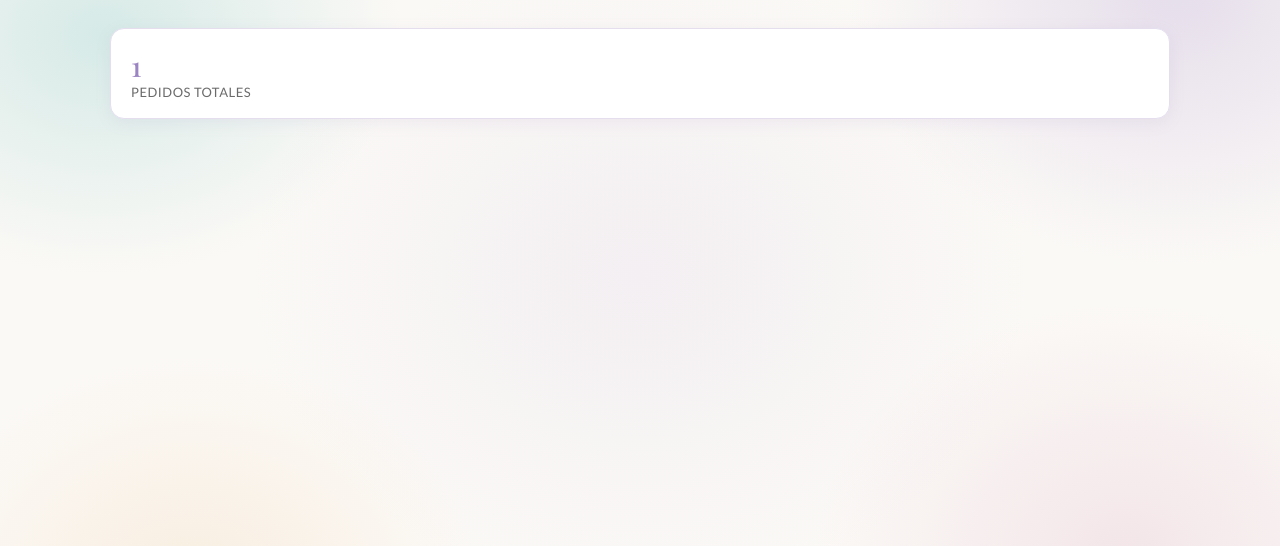
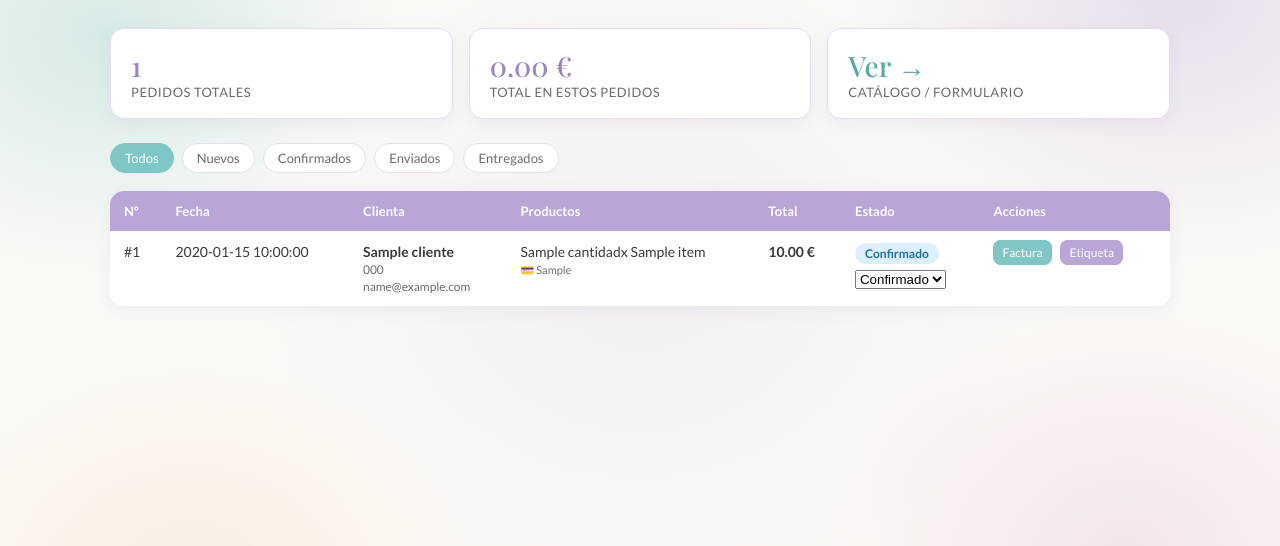
Before and after one commit to milafragaherrera2013-jpg/milafraga-app, a Flask app: template templates/index.html in a window 1280 px wide. Shown: the part 85-631 px from the top of the page. Run offline with Flask 3, Linux system fonts and the light colour scheme; the template is opened without the code that fills it: most values are stand-ins (such as "Sample title", 1, 10 or a date in 2020); some web fonts are replaced.

Commit message:
Update index.html

```diff
--- a/templates/index.html
+++ b/templates/index.html
@@ -23,4 +23,80 @@
       <div class="num">{{ num_pedidos }}</div>
       <div class="label">Pedidos {{ 'filtrados' if filtro_estado else 'totales' }}</div>
     </div>
-    <div
+    <div class="stat-card">
+      <div class="num">{{ "%.2f"|format(total_ventas) }} €</div>
+      <div class="label">Total en estos pedidos</div>
+    </div>
+    <div class="stat-card">
+      <div class="num"><a href="{{ url_for('formulario') }}" style="color: var(--aqua-dark); text-decoration:none;">Ver →</a></div>
+      <div class="label">Catálogo / Formulario</div>
+    </div>
+  </div>
+
+  <div class="filtros">
+    <a href="{{ url_for('index') }}" class="{{ 'activo' if not filtro_estado else '' }}">Todos</a>
+    <a href="{{ url_for('index', estado='Nuevo') }}" class="{{ 'activo' if filtro_estado=='Nuevo' else '' }}">Nuevos</a>
+    <a href="{{ url_for('index', estado='Confirmado') }}" class="{{ 'activo' if filtro_estado=='Confirmado' else '' }}">Confirmados</a>
+    <a href="{{ url_for('index', estado='Enviado') }}" class="{{ 'activo' if filtro_estado=='Enviado' else '' }}">Enviados</a>
+    <a href="{{ url_for('index', estado='Entregado') }}" class="{{ 'activo' if filtro_estado=='Entregado' else '' }}">Entregados</a>
+  </div>
+
+  {% if pedidos %}
+  <table class="pedidos">
+    <thead>
+      <tr>
+        <th>Nº</th>
+        <th>Fecha</th>
+        <th>Clienta</th>
+        <th>Productos</th>
+        <th>Total</th>
+        <th>Estado</th>
+        <th>Acciones</th>
+      </tr>
+    </thead>
+    <tbody>
+      {% for p in pedidos %}
+      <tr>
+        <td>#{{ p.id }}</td>
+        <td>{{ p.fecha }}</td>
+        <td>
+          <strong>{{ p.cliente }}</strong><br>
+          <span style="color:var(--texto-suave); font-size:12px;">{{ p.telefono_cliente }}</span>
+          {% if p.email_cliente %}<br><span style="color:var(--texto-suave); font-size:12px;">{{ p.email_cliente }}</span>{% endif %}
+        </td>
+        <td>
+          {% for item in p.productos %}
+            {{ item.cantidad }}x {{ item.nombre }}<br>
+          {% endfor %}
+          <span style="font-size:11px; color:var(--texto-suave);">💳 {{ p.metodo_pago }}</span>
+        </td>
+        <td><strong>{{ "%.2f"|format(p.total) }} €</strong></td>
+        <td>
+          <span class="badge {{ p.estado }}">{{ p.estado }}</span><br>
+          <form method="post" action="{{ url_for('cambiar_estado', pedido_id=p.id) }}" style="margin-top:6px;">
+            <select name="estado" onchange="this.form.submit()">
+              <option value="Nuevo" {{ 'selected' if p.estado=='Nuevo' }}>Nuevo</option>
+              <option value="Confirmado" {{ 'selected' if p.estado=='Confirmado' }}>Confirmado</option>
+              <option value="Enviado" {{ 'selected' if p.estado=='Enviado' }}>Enviado</option>
+              <option value="Entregado" {{ 'selected' if p.estado=='Entregado' }}>Entregado</option>
+            </select>
+          </form>
+        </td>
+        <td class="acciones">
+          <a class="factura" href="{{ url_for('descargar_factura', pedido_id=p.id) }}">Factura</a>
+          <a class="etiqueta" href="{{ url_for('descargar_etiqueta', pedido_id=p.id) }}">Etiqueta</a>
+        </td>
+      </tr>
+      {% endfor %}
+    </tbody>
+  </table>
+  {% else %}
+  <div class="empty-state">
+    <h3>Todavía no hay pedidos {{ 'con este estado' if filtro_estado else '' }}</h3>
+    <p>En cuanto una clienta rellene el <a href="{{ url_for('formulario') }}">formulario del catálogo</a>, aparecerá aquí automáticamente.</p>
+  </div>
+  {% endif %}
+
+</div>
+</body>
+</html>
```
